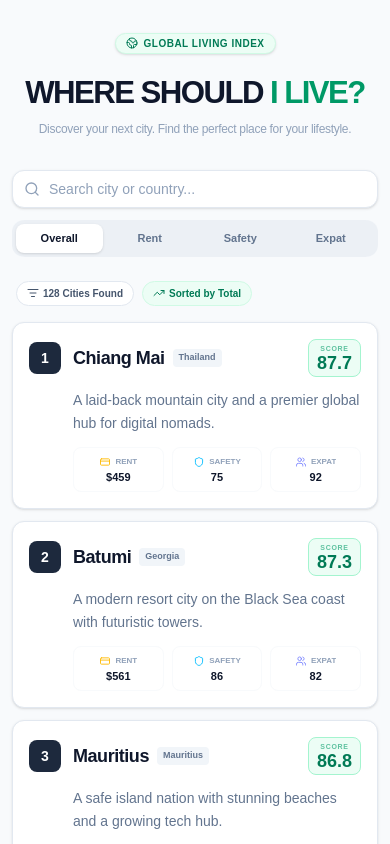
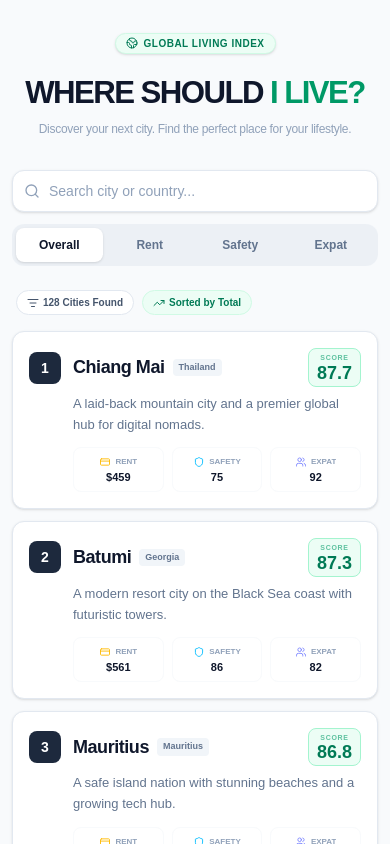
Before and after one commit to PW486/city, a Next.js app: page /city/ in a window 390 px wide. Shown: the top 844 px of the page. Built offline with nearby package versions, Linux system fonts and the light colour scheme.

Commit message:
style: refine typography and align control bar heights

```diff
--- a/src/app/page.tsx
+++ b/src/app/page.tsx
@@ -54,7 +54,7 @@ export default function Home() {
             <input
               type="text"
               placeholder="Search city or country..."
-              className="w-full pl-9 pr-10 py-2 bg-white border border-slate-200 rounded-xl shadow-sm focus:ring-4 focus:ring-emerald-500/5 focus:border-emerald-500 outline-none transition-all text-slate-900 placeholder:text-slate-400 text-sm"
+              className="w-full pl-9 pr-10 bg-white border border-slate-200 rounded-xl shadow-sm focus:ring-4 focus:ring-emerald-500/5 focus:border-emerald-500 outline-none transition-all text-slate-900 placeholder:text-slate-400 text-sm h-[42px]"
               value={searchQuery}
               onChange={(e) => setSearchQuery(e.target.value)}
             />
@@ -68,7 +68,7 @@ export default function Home() {
             )}
           </div>
 
-          <div className="flex w-full sm:w-auto gap-1 p-1 bg-slate-200/50 rounded-xl">
+          <div className="flex w-full sm:w-auto gap-1 p-1 bg-slate-200/50 rounded-xl h-[42px]">
             <SortButton active={sortBy === 'total'} onClick={() => setSortBy('total')} label="Overall" />
             <SortButton active={sortBy === 'rent'} onClick={() => setSortBy('rent')} label="Rent" />
             <SortButton active={sortBy === 'safety'} onClick={() => setSortBy('safety')} label="Safety" />
@@ -97,7 +97,7 @@ export default function Home() {
               >
                 <div className="flex flex-col">
                   {/* Card Header: Rank + Name + Score */}
-                  <div className="flex items-center gap-3 sm:gap-6 mb-3 sm:mb-4">
+                  <div className="flex items-center gap-3 sm:gap-6 mb-1.5 sm:mb-1">
                     <div className="flex-shrink-0 w-8 h-8 sm:w-12 sm:h-12 bg-slate-800 text-white rounded-lg sm:rounded-xl flex items-center justify-center font-black text-sm sm:text-xl">
                       {index + 1}
                     </div>
@@ -120,7 +120,7 @@ export default function Home() {
 
                   {/* Card Body: Description + Scores */}
                   <div className="pl-11 sm:pl-[72px]">
-                    <p className="text-slate-500 text-sm sm:text-base leading-relaxed mb-3 sm:mb-4 line-clamp-3 sm:line-clamp-none">{city.description}</p>
+                    <p className="text-slate-500 text-[13px] sm:text-base leading-relaxed mb-3 sm:mb-4 line-clamp-3 sm:line-clamp-none">{city.description}</p>
 
                     <div className="grid grid-cols-3 gap-2 sm:gap-4">
                       <ScoreItem icon={<CreditCard className="w-3 h-3 sm:w-4 sm:h-4 text-amber-400" />} label="Rent" value={`$${city.rentPrice1BR}`} active={sortBy === 'rent'} />
@@ -148,7 +148,7 @@ function SortButton({ active, onClick, label }: { active: boolean, onClick: () =
   return (
     <button
       onClick={onClick}
-      className={`flex-1 px-1 py-1.5 sm:px-6 sm:py-2.5 rounded-lg sm:rounded-xl text-[11px] sm:text-sm font-bold transition-all ${
+      className={`flex-1 px-1 sm:px-6 rounded-lg sm:rounded-xl text-[12px] sm:text-sm font-bold transition-all h-full ${
         active ? 'bg-white text-slate-900 shadow-sm' : 'text-slate-500 hover:text-slate-700'
       }`}
     >
```
